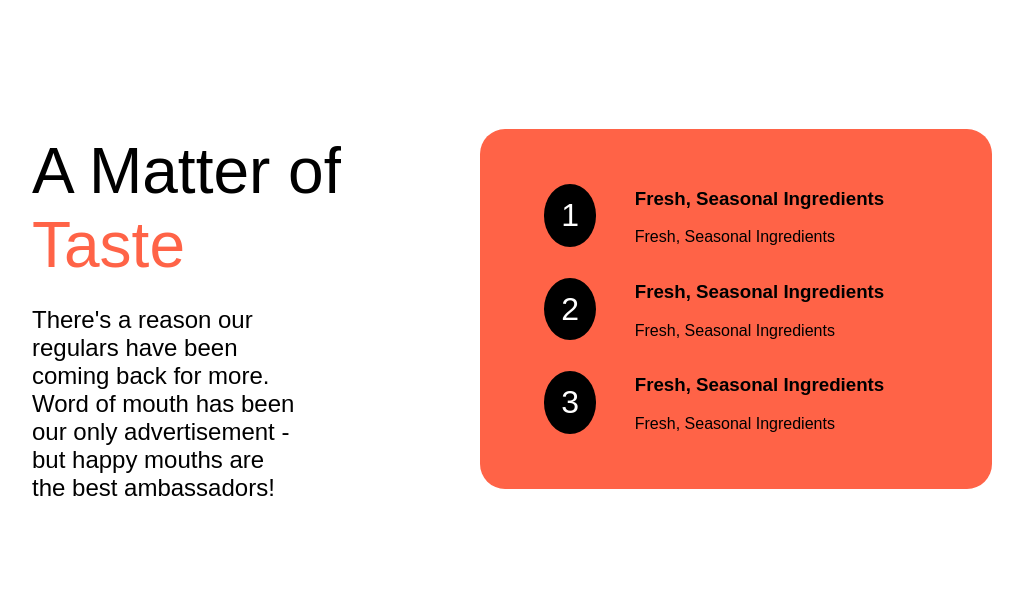
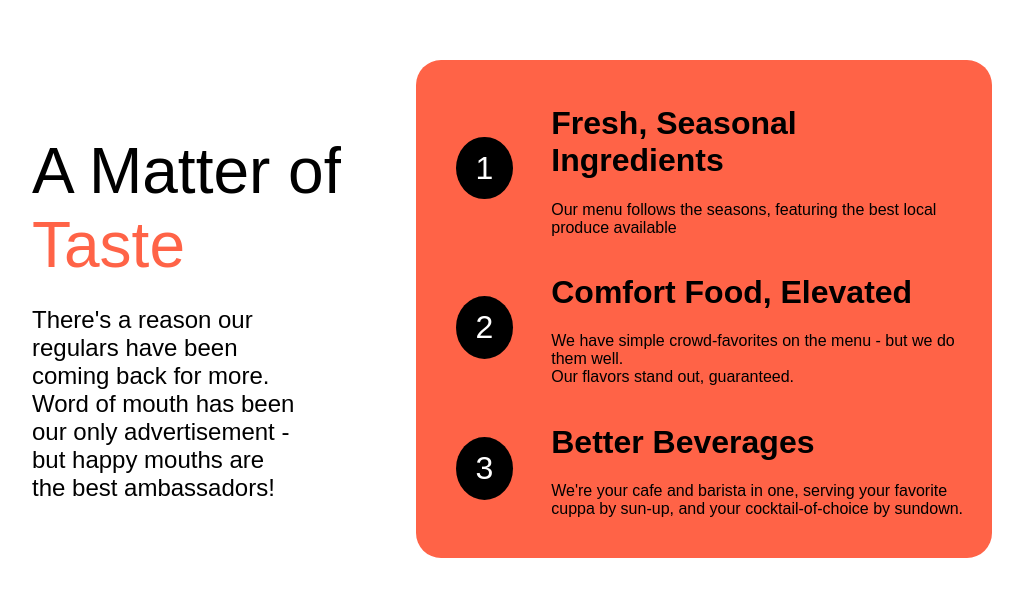
Before and after one commit to MiniManch/coffee, a Vue app: page / in a window 1280 px wide. Shown: the part 1691-2288 px from the top of the page, without its empty margins (128-1151 px from the left). Built offline with nearby package versions, Linux system fonts and the light colour scheme.

Commit message:
changing info abit

```diff
--- a/src/components/Landscape/InfoComponent.vue
+++ b/src/components/Landscape/InfoComponent.vue
@@ -12,22 +12,22 @@
             <div class="para">
                 <div class="num">1</div>
                 <div class="content">
-                    <h3>Fresh, Seasonal Ingredients</h3>
-                    <p>Fresh, Seasonal Ingredients</p>
+                    <h1>Fresh, Seasonal Ingredients</h1>
+                    <p>Our menu follows the seasons, featuring the best local produce available</p>
                 </div>
             </div>
             <div class="para">
                 <div class="num">2</div>
                 <div class="content">
-                    <h3>Fresh, Seasonal Ingredients</h3>
-                    <p>Fresh, Seasonal Ingredients</p>
+                    <h1>Comfort Food, Elevated</h1>
+                    <p>We have simple crowd-favorites on the menu - but we do them well. <br> Our flavors stand out, guaranteed.</p>
                 </div>
             </div>
             <div class="para">
                 <div class="num">3</div>
                 <div class="content">
-                    <h3>Fresh, Seasonal Ingredients</h3>
-                    <p>Fresh, Seasonal Ingredients</p>
+                    <h1>Better Beverages </h1>
+                    <p>We're your cafe and barista in one, serving your favorite cuppa by sun-up, and your cocktail-of-choice by sundown.</p>
                 </div>
             </div>
         </div>
@@ -48,7 +48,6 @@
         display: flex;
         justify-content: center;
         align-items: center;
-        gap:5vw;
 
         font-family: 'Exo 2', sans-serif;
     }
@@ -80,8 +79,8 @@
         background-color: #FF6347;
         border-radius: 25px;
         width:40vw;
-        padding-top: 5vh;
-        padding-bottom: 5vh;
+        padding:3vh;
+        padding-left: 5vh;
     }
     .para{
         display: flex;
@@ -91,8 +90,9 @@
     }
     .para > .num{
         font-size: 2em;
+        font-weight: 400;
         color:white;
-        margin-left: 5vw;
+
         background-color: black;
         border-radius: 60%;
         width:3vw;
```
Also changed, not shown: src/components/Landscape/MenuComponent.vue (added, +13 -0 lines).
